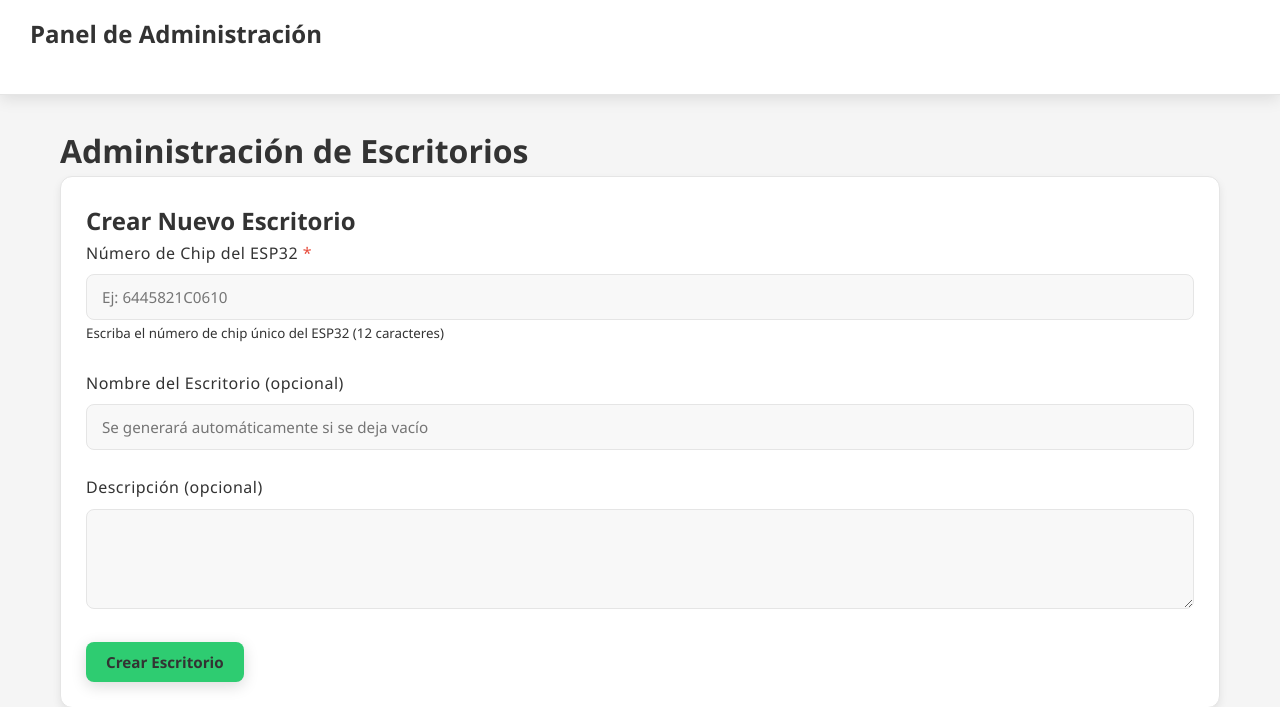
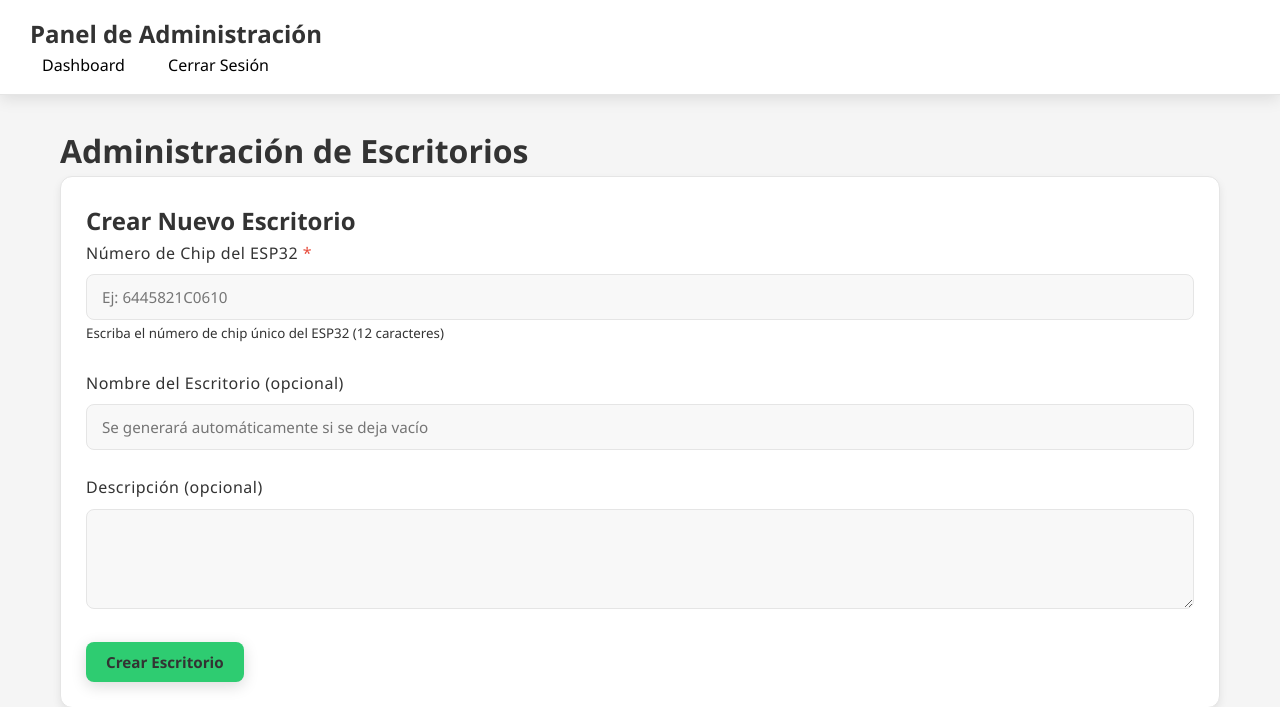
Before and after one commit to StingerBlade/integradora, a Django app: template usuarios/templates/admin_escritorios.html in a window 1280 px wide. Shown: the top 707 px of the page. Run offline with Django 5.2, Linux system fonts and the light colour scheme; the template is opened without the code that fills it, so the values that code supplies are empty; parts of the project's set-up code (start-up, migrations or seed data) failed here and were passed over.

Commit message:
Actualizar el color de los enlaces en el panel de administración a negro

```diff
--- a/usuarios/templates/admin_escritorios.html
+++ b/usuarios/templates/admin_escritorios.html
@@ -11,8 +11,8 @@
     <div class="navbar">
         <h2>Panel de Administración</h2>
         <div>
-            <a href="{% url 'dashboard' %}" style="color: white; margin-right: 15px;">Dashboard</a>
-            <a href="{% url 'logout' %}" style="color: white;">Cerrar Sesión</a>
+            <a href="{% url 'dashboard' %}" style="color: black; margin-right: 15px;">Dashboard</a>
+            <a href="{% url 'logout' %}" style="color: black;">Cerrar Sesión</a>
         </div>
     </div>
 
```
